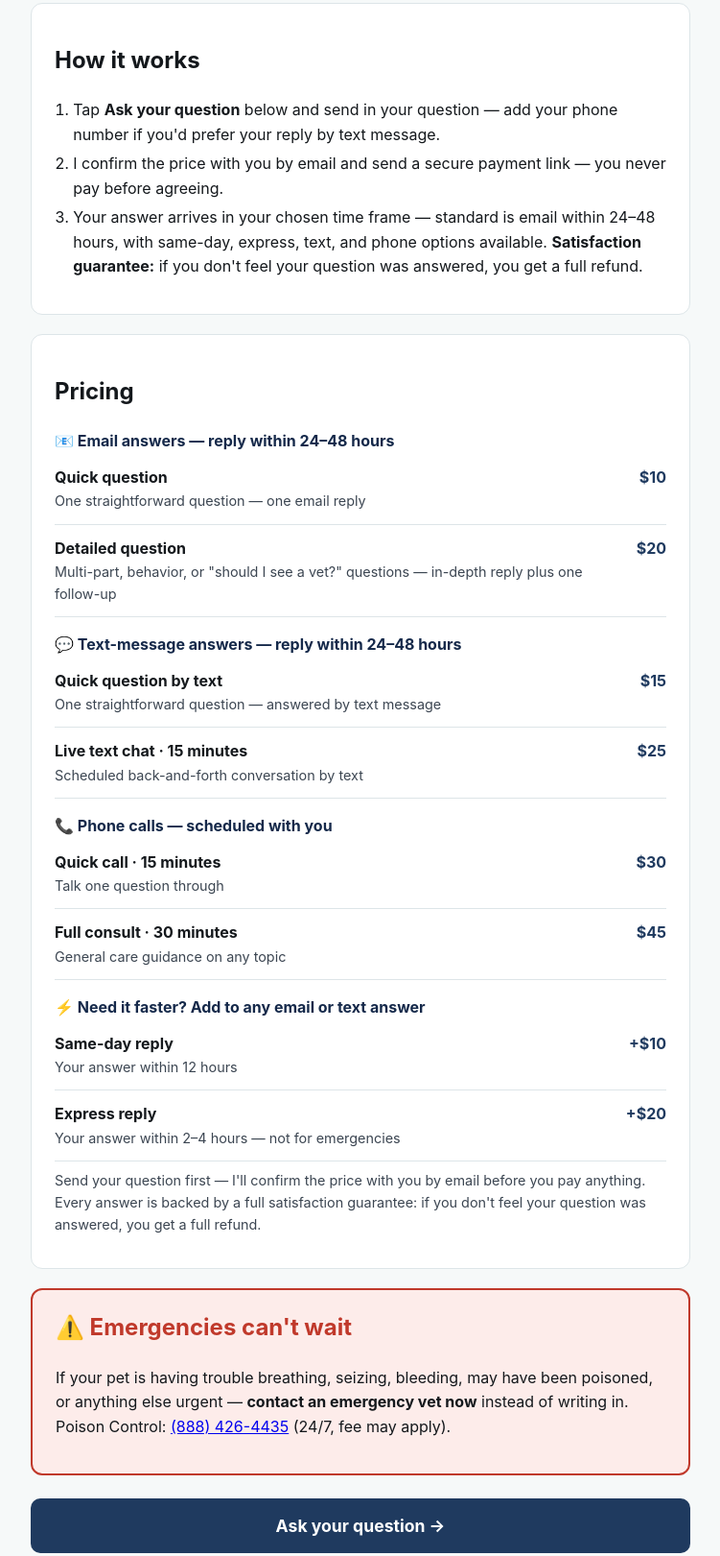
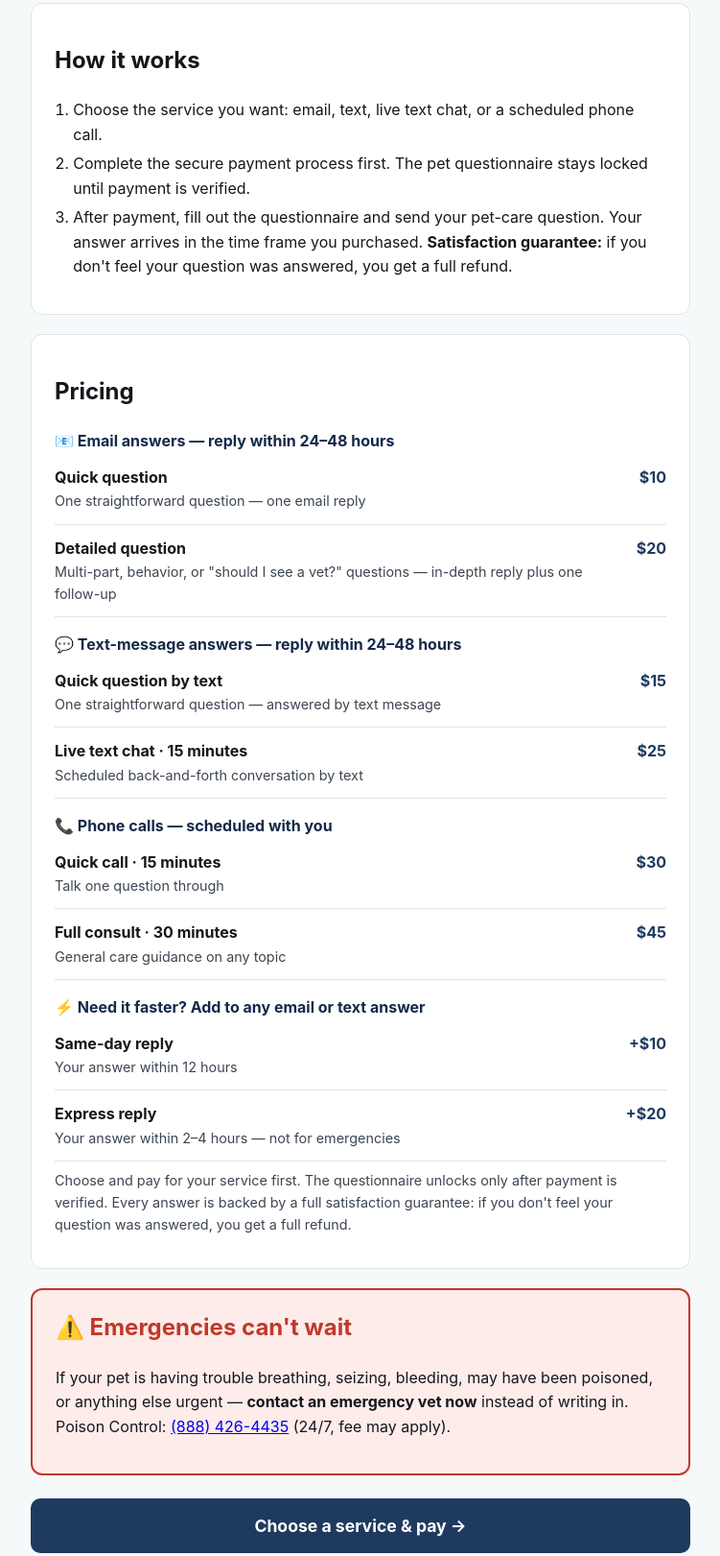
Before and after one commit to jmal9767/Vet-Assistant-Help-Line, a plain HTML site: page welcome.html in a window 1280 px wide. Shown: the part 764-2385 px from the top of the page at 96% size, without its empty margins (264-1015 px from the left). Drawn offline with Linux system fonts and the light colour scheme.

Commit message:
Update welcome flow to payment before questionnaire

```diff
--- a/welcome.html
+++ b/welcome.html
@@ -113,9 +113,9 @@
   <section class="card">
     <h2>How it works</h2>
     <ol class="help-list">
-      <li>Tap <strong>Ask your question</strong> below and send in your question — add your phone number if you'd prefer your reply by text message.</li>
-      <li>I confirm the price with you by email and send a secure payment link — you never pay before agreeing.</li>
-      <li>Your answer arrives in your chosen time frame — standard is email within 24–48 hours, with same-day, express, text, and phone options available. <strong>Satisfaction guarantee:</strong> if you don't feel your question was answered, you get a full refund.</li>
+      <li>Choose the service you want: email, text, live text chat, or a scheduled phone call.</li>
+      <li>Complete the secure payment process first. The pet questionnaire stays locked until payment is verified.</li>
+      <li>After payment, fill out the questionnaire and send your pet-care question. Your answer arrives in the time frame you purchased. <strong>Satisfaction guarantee:</strong> if you don't feel your question was answered, you get a full refund.</li>
     </ol>
   </section>
 
@@ -158,7 +158,7 @@
       <span><strong>Express reply</strong><span class="detail">Your answer within 2–4 hours — not for emergencies</span></span>
       <span class="amount">+$20</span>
     </div>
-    <p class="note">Send your question first — I'll confirm the price with you by email before you pay anything. Every answer is backed by a full satisfaction guarantee: if you don't feel your question was answered, you get a full refund.</p>
+    <p class="note">Choose and pay for your service first. The questionnaire unlocks only after payment is verified. Every answer is backed by a full satisfaction guarantee: if you don't feel your question was answered, you get a full refund.</p>
   </section>
 
   <section class="card emergency">
@@ -166,7 +166,7 @@
     <p>If your pet is having trouble breathing, seizing, bleeding, may have been poisoned, or anything else urgent — <strong>contact an emergency vet now</strong> instead of writing in. Poison Control: <a href="tel:8884264435">(888) 426-4435</a> (24/7, fee may apply).</p>
   </section>
 
-  <a class="btn" href="index.html">Ask your question →</a>
+  <a class="btn" href="index.html">Choose a service &amp; pay →</a>
 
 </main>
 
```
